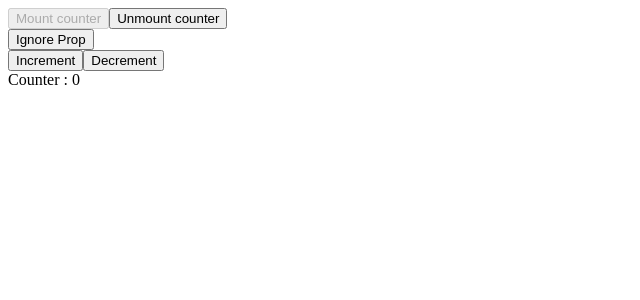
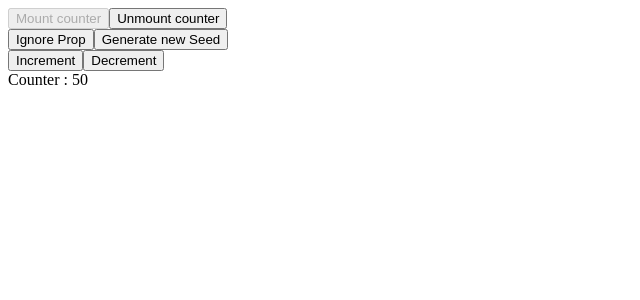
Before and after one commit to azazel-oss/React-Lifecycle-Study, a React (Create React App) app: page / in a window 1280 px wide. Shown: the top 300 px of the page, without its empty margins (0-640 px from the left). Built offline with nearby package versions, Linux system fonts and the light colour scheme.

Commit message:
Add the static getDerivedStateFromProps method to the counter for a random seed to initialise the counter

```diff
--- a/src/App.js
+++ b/src/App.js
@@ -4,6 +4,7 @@ import { useState } from "react";
 function App() {
   const [mount, setMount] = useState(true);
   const [randomProp, setRandomProp] = useState(0);
+  const [seed, setSeed] = useState(50);
   function mountCounter() {
     setMount(true);
   }
@@ -12,6 +13,9 @@ function App() {
   }
   function ignoreProp() {
     setRandomProp(Math.random());
+  }
+  function seedGenerator() {
+    setSeed(Math.floor(Math.random() * 100));
   }
   return (
     <div>
@@ -23,7 +27,8 @@ function App() {
       </button>
       <br />
       <button onClick={ignoreProp}>Ignore Prop</button>
-      <div>{mount && <Counter ignoreProp={randomProp} />}</div>
+      <button onClick={seedGenerator}>Generate new Seed</button>
+      <div>{mount && <Counter ignoreProp={randomProp} seed={seed} />}</div>
     </div>
   );
 }
--- a/src/Counter.js
+++ b/src/Counter.js
@@ -6,6 +6,7 @@ class Counter extends Component {
     super(props);
     this.state = {
       counter: 0,
+      seed: 0,
     };
     this.increment = this.increment.bind(this);
     this.decrement = this.decrement.bind(this);
@@ -23,6 +24,15 @@ class Counter extends Component {
         counter: prevState.counter - 1,
       };
     });
+  }
+  static getDerivedStateFromProps(props, state) {
+    if (props.seed && state.seed !== props.seed) {
+      return {
+        counter: props.seed,
+        seed: props.seed,
+      };
+    }
+    return null;
   }
   componentDidMount() {
     console.log("Component Did Mount");
```
